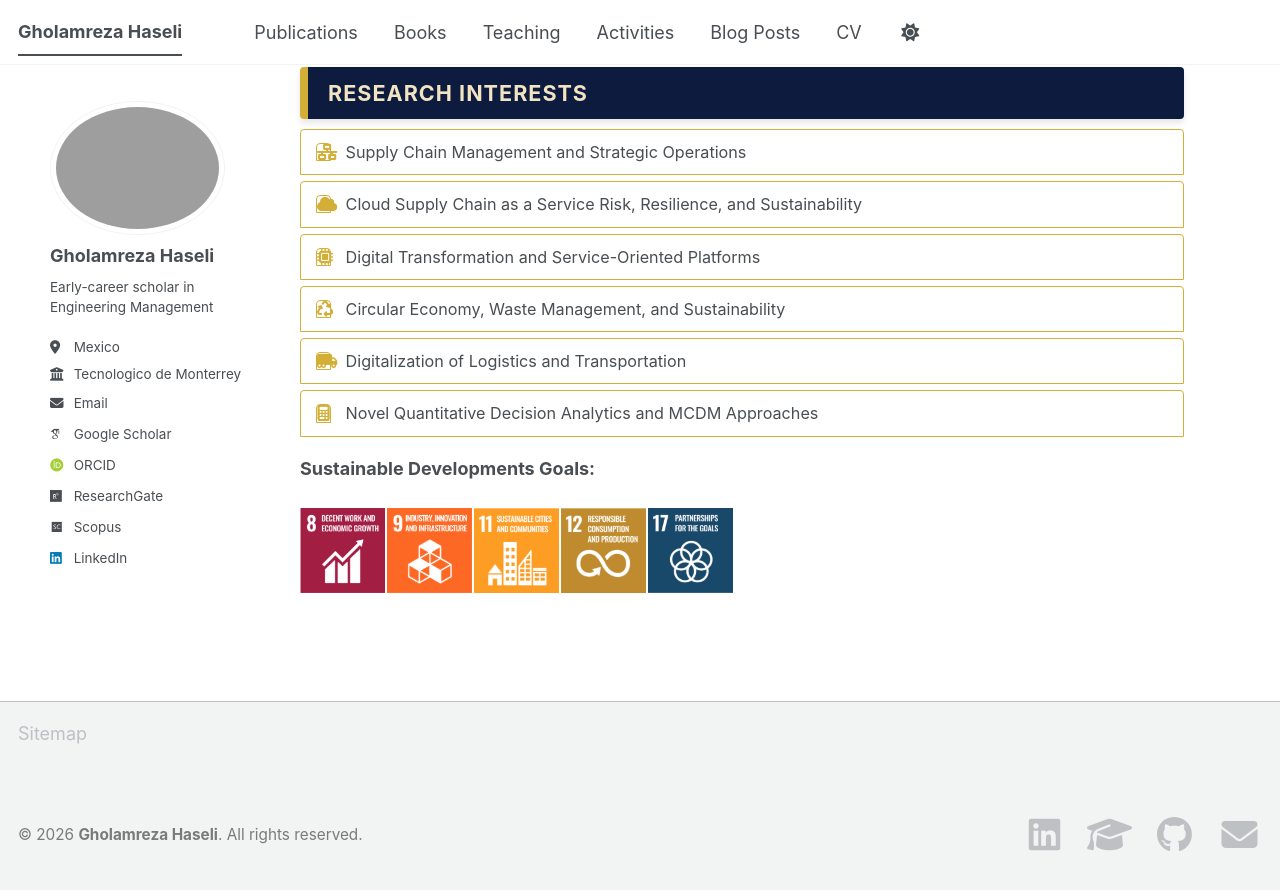
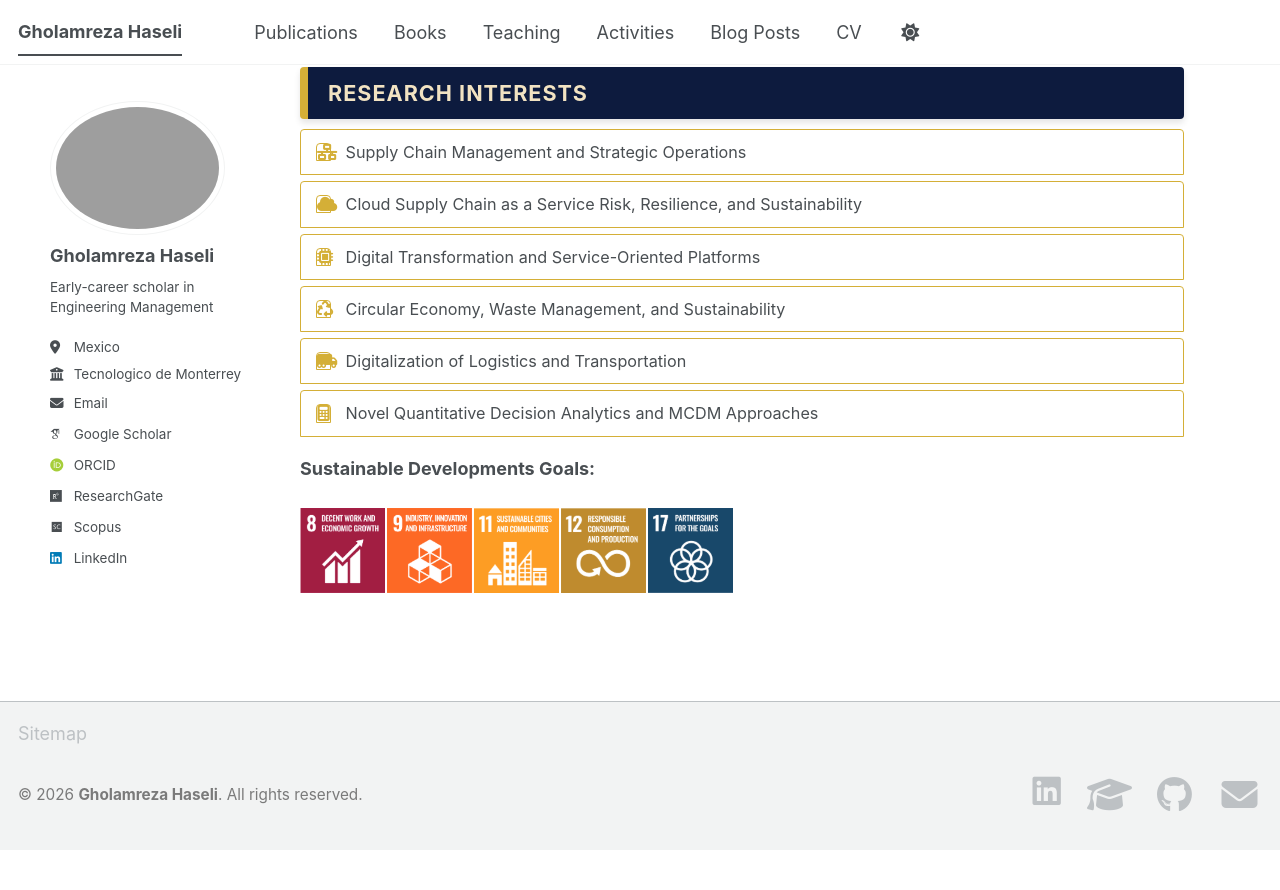
Before and after one commit to Gholamreza-Haseli/Gholamreza-Haseli.github.io, a Jekyll site: the page built from _pages/about.md, in a window 1280 px wide and 900 px high, scrolled down 680 px. Shown: the top 890 px of the window. Built offline with Jekyll 4.4.1, drawn with Linux system fonts in a browser that asks for light colours; some web fonts are replaced; a script bundle is joined from its source files by our own code; library files that are not in the unit come from our copies; after the commit the page ends 1530 px from its top, so only the background shows below that.

Commit message:
Update footer.html

```diff
--- a/_includes/footer.html
+++ b/_includes/footer.html
@@ -1,4 +1,4 @@
-<div style="background: transparent !important; border-top: 1px solid #f2f3f3; padding: 20px 0; margin-top: 40px; display: flex; justify-content: space-between; align-items: center; width: 100%;">
+<div style="background: transparent !important; border-top: 1px solid #f2f3f3; padding: 10px 0; margin-top: 10px; display: flex; justify-content: space-between; align-items: center; width: 100%;">
 
   <div style="font-size: 0.85em; color: #7a7a7a; background: transparent !important;">
     &copy; 2026 <strong>Gholamreza Haseli</strong>. All rights reserved.
@@ -6,7 +6,7 @@
 
   <div style="display: flex; gap: 20px; background: transparent !important;">
 
-    <a href="https://www.linkedin.com/in/gholamrezahaseli/" target="_blank" title="LinkedIn" style="font-size: 2em; color: #0077b5; background: transparent !important; text-decoration: none;">
+    <a href="https://www.linkedin.com/in/gholamrezahaseli/" target="_blank" title="LinkedIn" style="font-size: 1.8em; color: #0077b5; background: transparent !important; text-decoration: none;">
       <i class="fab fa-fw fa-linkedin"></i>
     </a>
 
```
